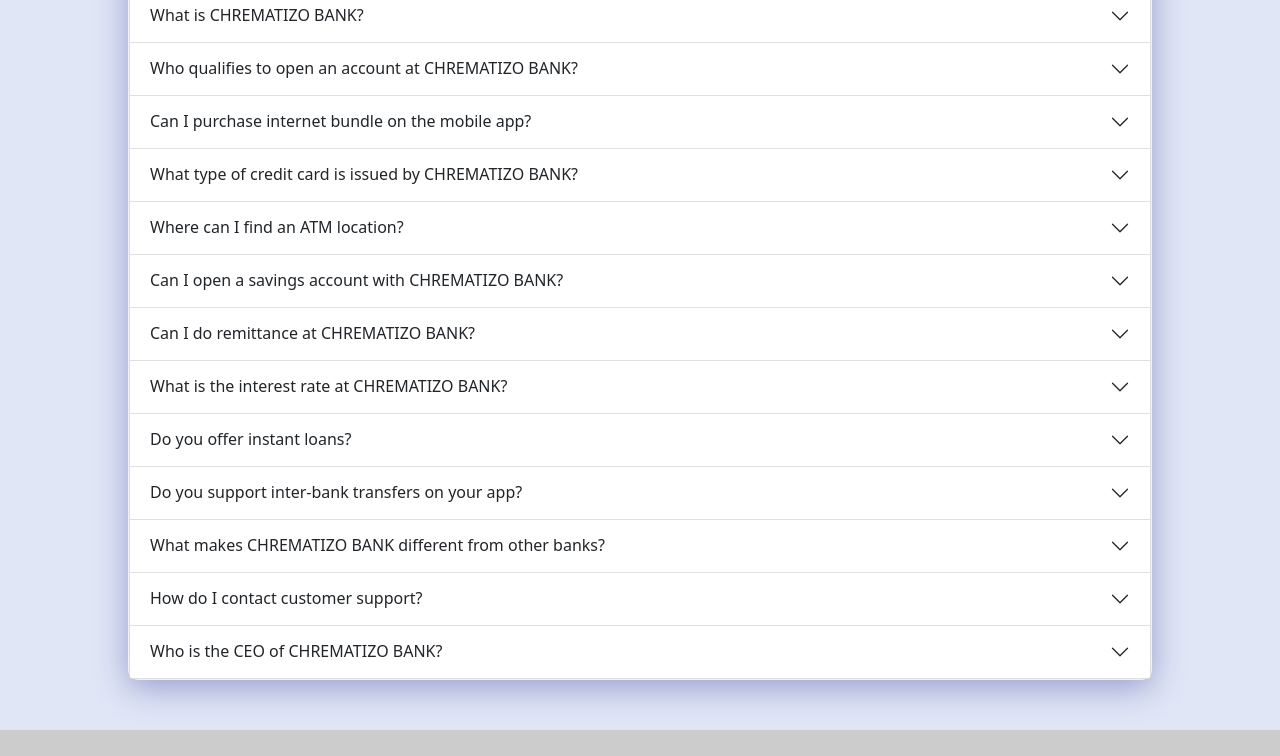
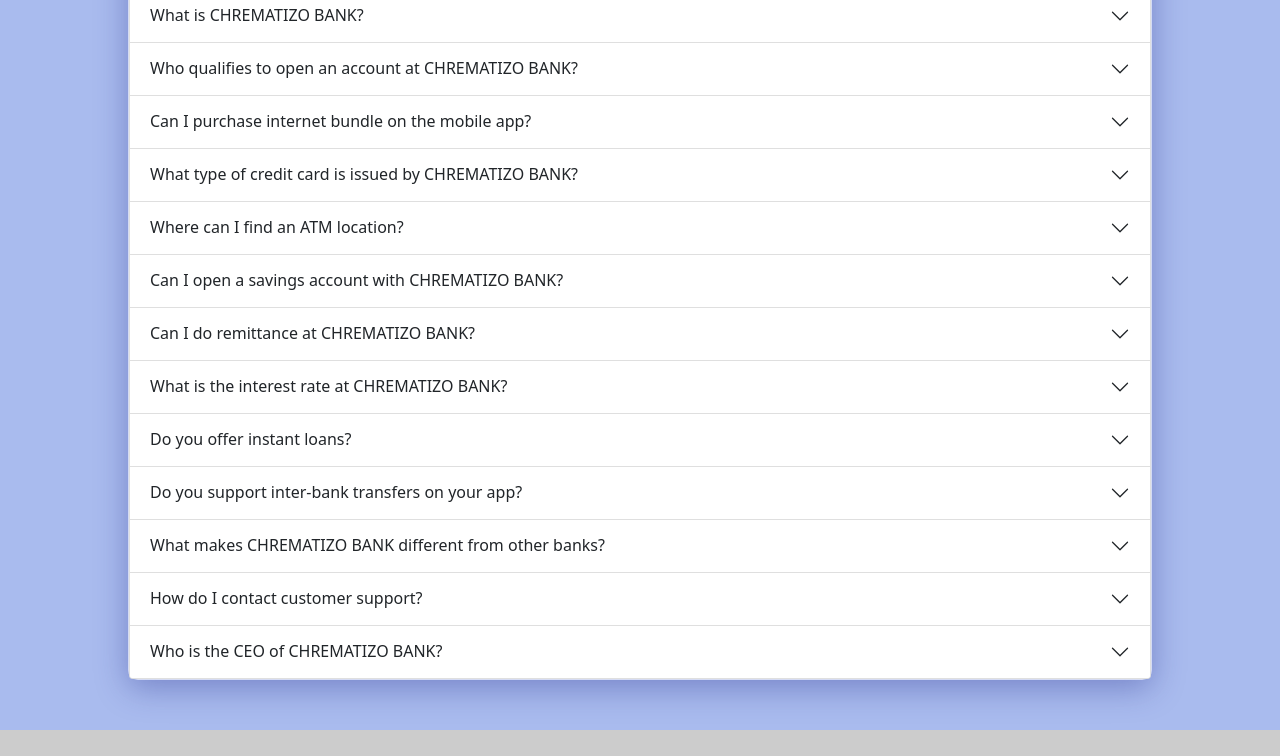
Before and after one commit to Manuel7070/ALX_portfolio_project, a plain HTML site: page faqs.html in a window 1280 px wide. Shown: the part 183-939 px from the top of the page. Drawn offline with Linux system fonts and the light colour scheme.

Commit message:
made color changes 'styles.css line 2'

```diff
--- a/css/styles.css
+++ b/css/styles.css
@@ -1,5 +1,5 @@
 #page-body {
-  background-color: #e0e6f6;
+  background-color: #a9bbee;
 }
 
 .page-wrapper{
```
